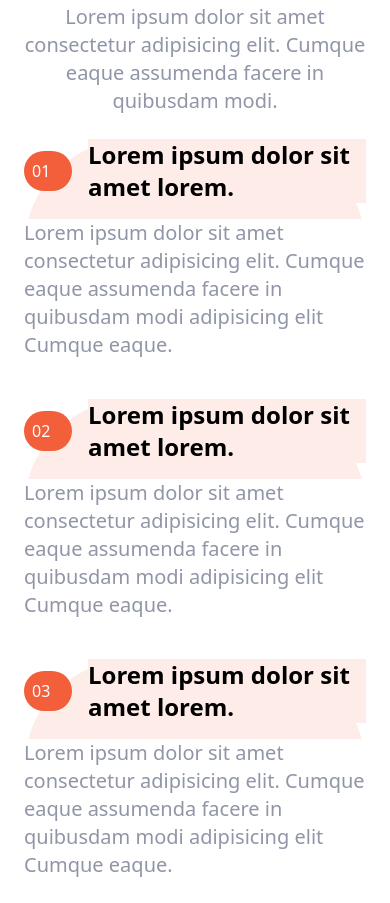
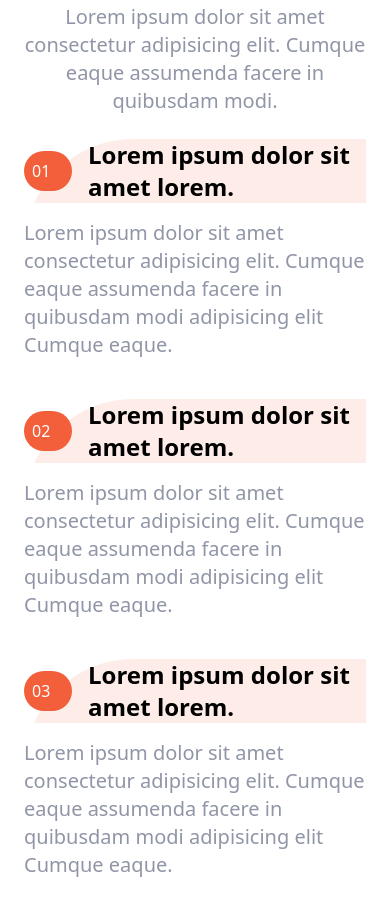
Before and after one commit to DANBOI/tailwind-landing-page, a website: page index.html in a window 390 px wide. Shown: the part 1061-1964 px from the top of the page. Drawn offline with Linux system fonts and the light colour scheme.

Commit message:
fixed margin problems of feature items

```diff
--- a/index.html
+++ b/index.html
@@ -75,20 +75,18 @@
         <div class="flex flex-col items-center gap-y-10 mt-6 md:mt-0 md:w-1/2">
           <!-- item1 -->
           <div
-            class="grid grid-cols-[3rem_1fr] gap-4 items-center rounded-full bg-brightRedSupLight md:bg-transparent"
+            class="grid grid-cols-[3rem_1fr] gap-x-4 items-center rounded-l-full bg-brightRedSupLight md:bg-transparent"
           >
             <div
               class="self-center bg-brightRed text-white font-medium rounded-full p-2"
             >
               01
             </div>
-            <h3
-              class="text-2xl font-semibold bg-brightRedSupLight md:bg-transparent"
-            >
+            <h3 class="text-2xl font-semibold md:bg-transparent">
               Lorem ipsum dolor sit amet lorem.
             </h3>
             <p
-              class="col-span-full md:col-start-2 max-w-md text-xl text-darkGrayishBlue bg-white"
+              class="pt-4 col-span-full md:col-start-2 md:max-w-md text-xl text-darkGrayishBlue bg-white"
             >
               Lorem ipsum dolor sit amet consectetur adipisicing elit. Cumque
               eaque assumenda facere in quibusdam modi adipisicing elit Cumque
@@ -97,20 +95,18 @@
           </div>
           <!-- item2 -->
           <div
-            class="grid grid-cols-[3rem_1fr] gap-4 items-center rounded-full bg-brightRedSupLight md:bg-transparent"
+            class="grid grid-cols-[3rem_1fr] gap-x-4 items-center rounded-l-full bg-brightRedSupLight md:bg-transparent"
           >
             <div
               class="self-center bg-brightRed text-white font-medium rounded-full p-2"
             >
               02
             </div>
-            <h3
-              class="text-2xl font-semibold bg-brightRedSupLight md:bg-transparent"
-            >
+            <h3 class="text-2xl font-semibold md:bg-transparent">
               Lorem ipsum dolor sit amet lorem.
             </h3>
             <p
-              class="col-span-full md:col-start-2 max-w-md text-xl text-darkGrayishBlue bg-white"
+              class="pt-4 col-span-full md:col-start-2 md:max-w-md text-xl text-darkGrayishBlue bg-white"
             >
               Lorem ipsum dolor sit amet consectetur adipisicing elit. Cumque
               eaque assumenda facere in quibusdam modi adipisicing elit Cumque
@@ -119,20 +115,18 @@
           </div>
           <!-- item3 -->
           <div
-            class="grid grid-cols-[3rem_1fr] gap-4 items-center rounded-full bg-brightRedSupLight md:bg-transparent"
+            class="grid grid-cols-[3rem_1fr] gap-x-4 items-center rounded-l-full bg-brightRedSupLight md:bg-transparent"
           >
             <div
               class="self-center bg-brightRed text-white font-medium rounded-full p-2"
             >
               03
             </div>
-            <h3
-              class="text-2xl font-semibold bg-brightRedSupLight md:bg-transparent"
-            >
+            <h3 class="text-2xl font-semibold md:bg-transparent">
               Lorem ipsum dolor sit amet lorem.
             </h3>
             <p
-              class="col-span-full md:col-start-2 max-w-md text-xl text-darkGrayishBlue bg-white"
+              class="pt-4 col-span-full md:col-start-2 md:max-w-md text-xl text-darkGrayishBlue bg-white"
             >
               Lorem ipsum dolor sit amet consectetur adipisicing elit. Cumque
               eaque assumenda facere in quibusdam modi adipisicing elit Cumque
```
Also changed, not shown: css/main.css.
